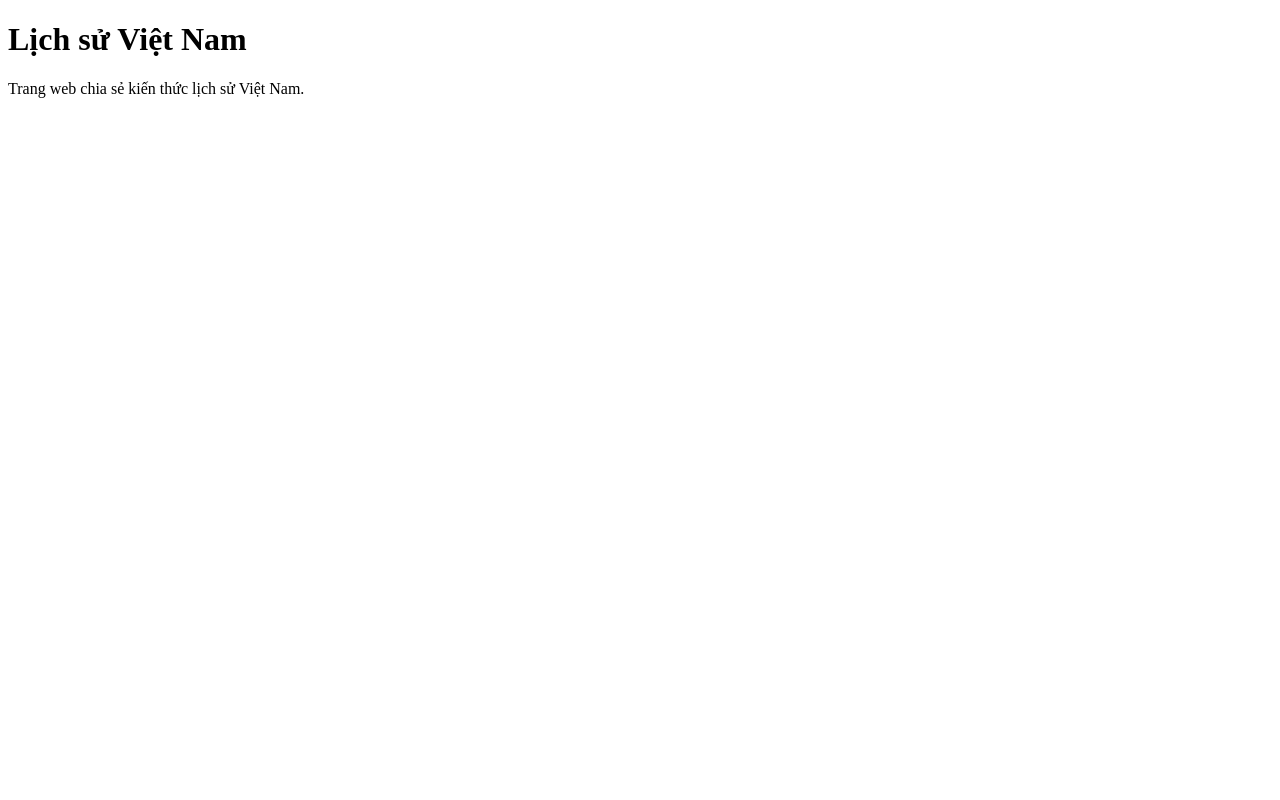
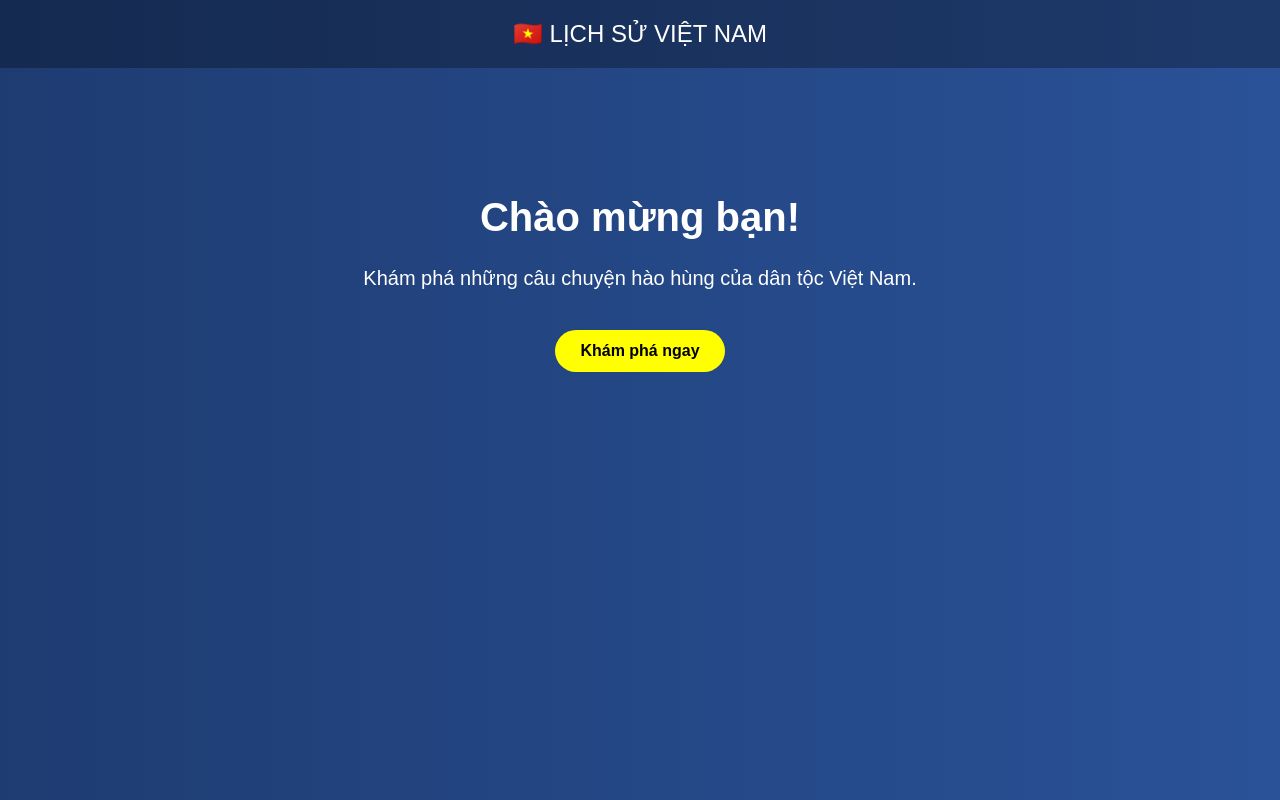
Before and after one commit to lichsuvietnnam/Lichsu-, a plain HTML site: page index.html in a window 1280 px wide. Drawn offline with Linux system fonts and the light colour scheme.

Commit message:
Update index.html

```diff
--- a/index.html
+++ b/index.html
@@ -1,11 +1,61 @@
 <!DOCTYPE html>
 <html>
 <head>
-<meta charset="UTF-8">
-<title>Lịch sử Việt Nam</title>
+    <title>Lịch sử Việt Nam</title>
+    <style>
+        body {
+            margin: 0;
+            background: linear-gradient(to right, #1e3c72, #2a5298);
+            color: white;
+            text-align: center;
+            font-family: Arial, sans-serif;
+        }
+
+        header {
+            background: rgba(0,0,0,0.3);
+            padding: 20px;
+            font-size: 24px;
+        }
+
+        .content {
+            padding: 100px 20px;
+        }
+
+        h1 {
+            font-size: 40px;
+        }
+
+        p {
+            font-size: 20px;
+        }
+
+        .btn {
+            display: inline-block;
+            margin-top: 20px;
+            padding: 12px 25px;
+            background-color: yellow;
+            color: black;
+            text-decoration: none;
+            border-radius: 30px;
+            font-weight: bold;
+        }
+
+        .btn:hover {
+            background-color: orange;
+        }
+    </style>
 </head>
 <body>
-<h1>Lịch sử Việt Nam</h1>
-<p>Trang web chia sẻ kiến thức lịch sử Việt Nam.</p>
+
+<header>
+    🇻🇳 LỊCH SỬ VIỆT NAM
+</header>
+
+<div class="content">
+    <h1>Chào mừng bạn!</h1>
+    <p>Khám phá những câu chuyện hào hùng của dân tộc Việt Nam.</p>
+    <a href="#" class="btn">Khám phá ngay</a>
+</div>
+
 </body>
 </html>
```
